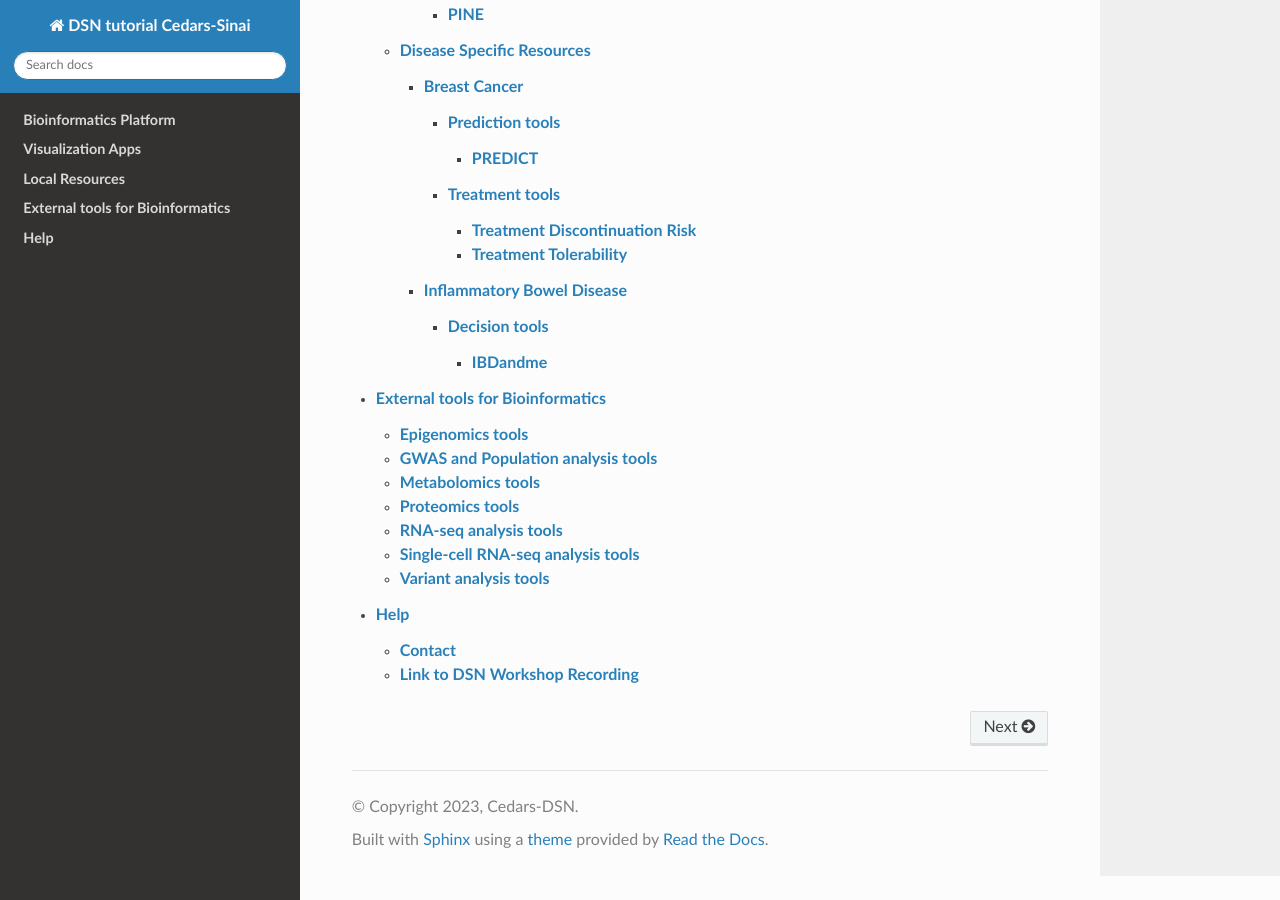
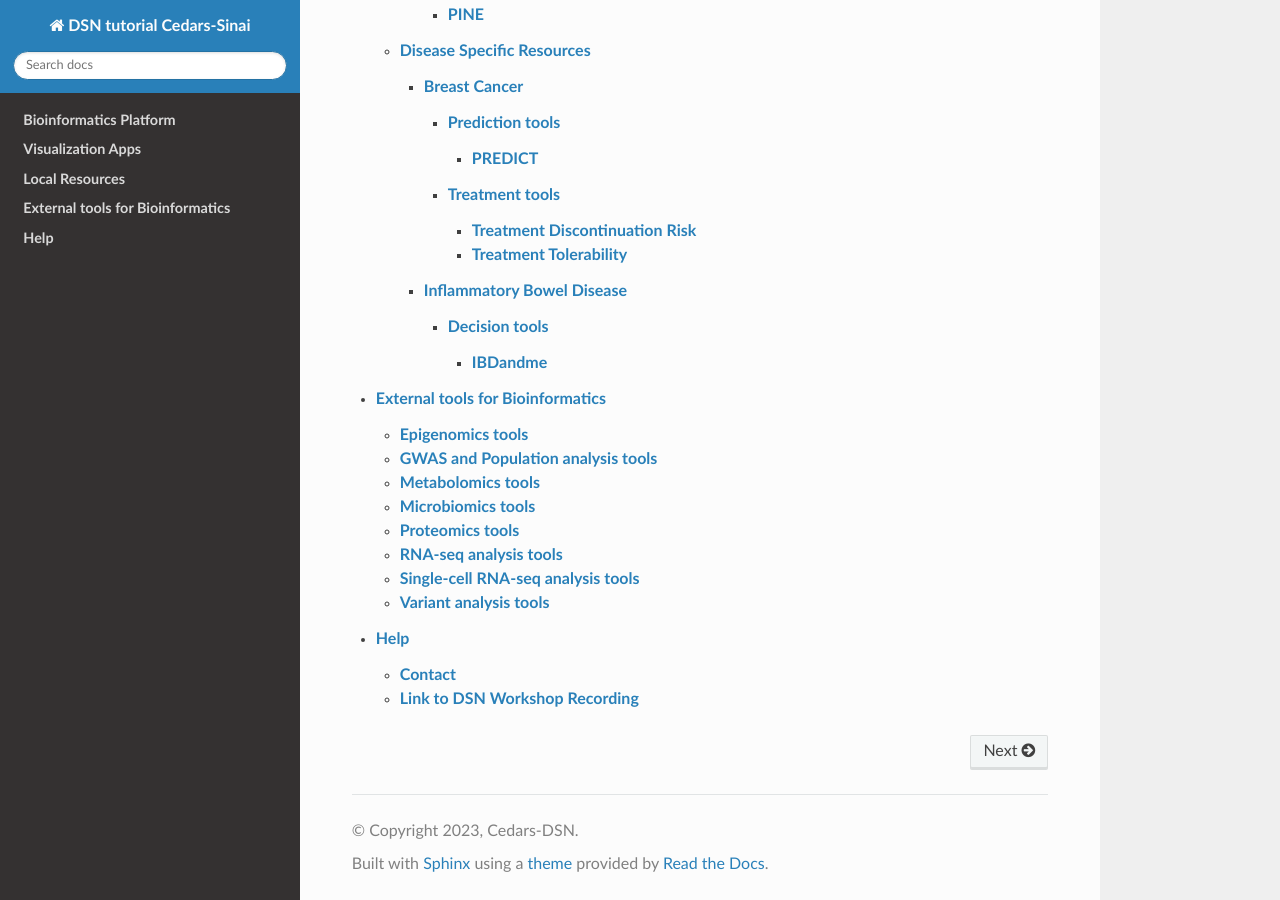
Before and after one commit to CedarsDSN/DSN_tutorial_page, a Sphinx documentation site: the page built from docs/index.rst, in a window 1280 px wide and 900 px high, scrolled down 1390 px. Built offline with Sphinx 7.4.7 and the Read the Docs theme 3.1.0, drawn with Linux system fonts in a browser that asks for light colours; pages that are not in the unit, such as notebooks, are missing from menus.

Commit message:
Update index.rst

```diff
--- a/docs/External tools for Bioinformatics/index.rst
+++ b/docs/External tools for Bioinformatics/index.rst
@@ -8,6 +8,7 @@
    Epigenomics tools/index.rst
    GWAS and Population analysis tools/index.rst
    Metabolomics tools/index.rst
+   Microbiomics tools/index.rst
    Proteomics tools/index.rst
    RNA-seq analysis tools/index.rst
    Single-cell RNA-seq analysis tools/index.rst
```
